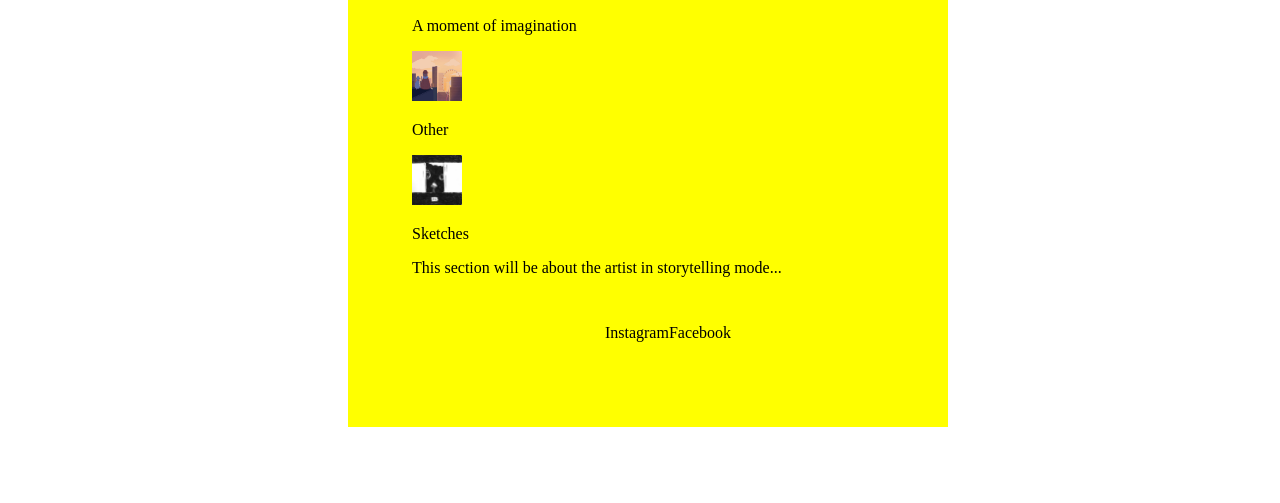
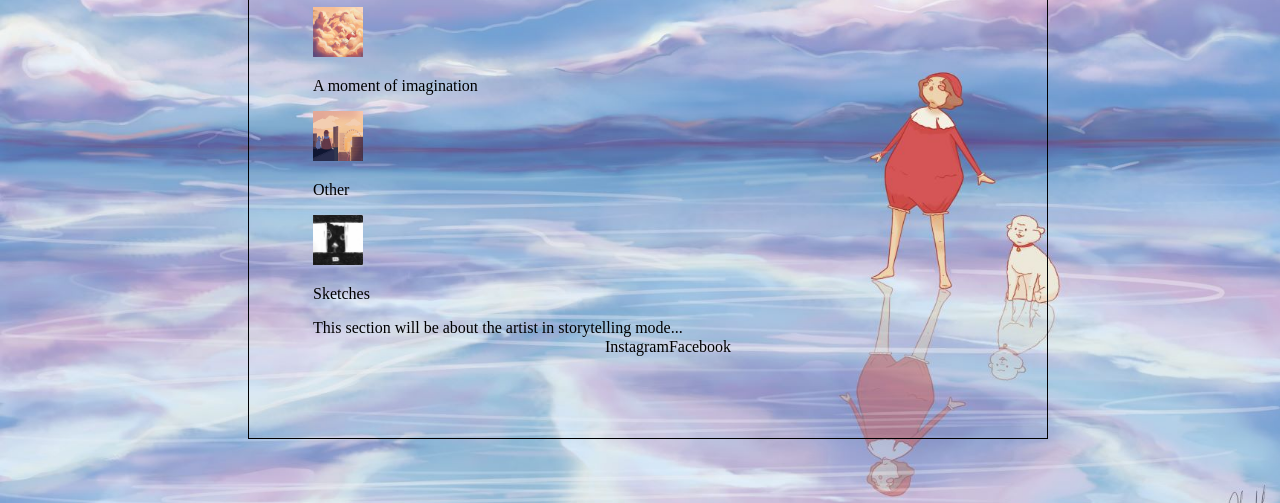
Before and after one commit to noemichis/b.ch-portfolio, a plain HTML site: page index.html in a window 1280 px wide. Shown: the part 305-808 px from the top of the page. Drawn offline with Linux system fonts and the light colour scheme.

Commit message:
add background image

```diff
--- a/assets/css/style.css
+++ b/assets/css/style.css
@@ -8,17 +8,23 @@
   }
 
   #background-image {
-    background: url(images/uyuni2.jpg) no-repeat center center;
-    background-size: cover;
+  background: url(../images/uyuni-cover.jpg) no-repeat center center;
+  background-size: cover;
+
   }
 
  .grid {
-    max-width: 600px;
+    height: -webkit-fill-available;
+    max-width: 800px;
     width: 100%;
     margin-left: auto;
     margin-right: auto;
+    margin-top: 5%;
+    margin-bottom: 5%;
+
     padding: 5%;
-    background: yellow;
+    border: 1px solid black;
+
     /* position: absolute;
     top: 50%;
     left: 50%;
@@ -98,7 +104,8 @@
 
 
 
-  @media screen and (max-width: 405px) {
+  @media screen and (max-width: 480px) {
+
 
 
     .logo {
```
